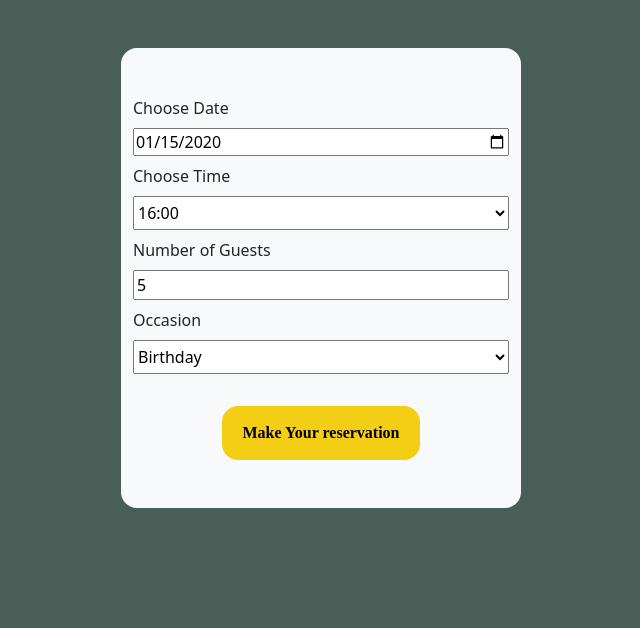
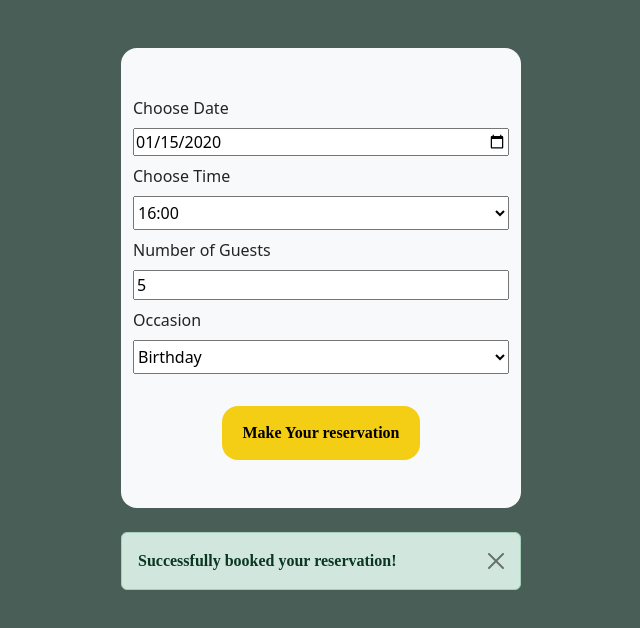
Before and after one commit to kenh21/capstone-project, a React (Create React App) app: page /Reservations in a window 1280 px wide. Both pictures are taken after typing "2020-01-15", "5" into the empty fields and a click on the input "Make Your reservation". Shown: the part 639-1267 px from the top of the page, without its empty margins (319-959 px from the left). Built offline with nearby package versions, Linux system fonts and the light colour scheme.

Commit message:
Add alert message when for is submitted

```diff
--- a/src/App.css
+++ b/src/App.css
@@ -81,6 +81,14 @@
   border-style: none !important;
   justify-self: center !important;
   padding: 15px;
+}
+
+.alerts {
+  width: 400px !important;
+  justify-self:center !important;
+  font-size: 16px !important;
+  font-family: 'Karla' !important;
+  font-weight: 600 !important;
 }
 
 a:link {
--- a/src/components/Reservations.js
+++ b/src/components/Reservations.js
@@ -1,4 +1,4 @@
-import { Col, Container, Row, Image } from "react-bootstrap";
+import { Col, Container, Row, Image, Alert } from "react-bootstrap";
 import NavBar from "../components/NavBar"
 import  Header from "../components/Header"
 import Restaurant from "../Images/restaurant.jpg"
@@ -6,6 +6,7 @@ import '../App.css';
 import { useState } from "react";
 
 function Reservations () {
+  const [showAlert, setShowAlert] = useState(false);
   const [values, setValues] = useState ( {
       date: '',
       time: '',
@@ -20,8 +21,10 @@ function Reservations () {
   const handleSubmit = (e) => {
     e.preventDefault();
     console.log(values);
-    alert("Successfully Submitted!");
+    setShowAlert(true);
+    setTimeout(() => setShowAlert(false), 3000);
   }
+
   return (
   <>
   <Container fluid className="m-0 p-0 vh-100">
@@ -39,10 +42,8 @@ function Reservations () {
     <Container fluid className="hero vh-100 pt-5">
       <Row className="justify-content-center">
   <form className="bg-light py-5 forms col-4" onSubmit={handleSubmit}>
-
     <label htmlFor="date">Choose Date</label>
     <input className="my-2" name="date" type="date" id="date" onChange={(e) => handleChanges(e)} required></input>
-
     <label htmlFor="time">Choose Time</label>
     <select className="my-2 py-1" id="time" name="time" type="time" onChange={(e) => handleChanges(e)} required>
       <option>16:00</option>
@@ -53,20 +54,21 @@ function Reservations () {
       <option>21:00</option>
       <option>22:00</option>
     </select>
-
     <label htmlFor="guests">Number of Guests</label>
     <input className="my-2" name="guests" type="number" placeholder="1" min={1} max={10} id="guests" onChange={(e) => handleChanges(e)} required></input>
-
-
     <label htmlFor="occasion">Occasion</label>
     <select className="my-2 py-1" id="occasion" name="occasion" onChange={(e) => handleChanges(e)} required>
       <option>Birthday</option>
       <option>Anniversary</option>
     </select>
-
-    <input className="mt-4 submitBtn" type="submit" value="Make Your reservation"></input>
-
+    <input className="mt-4 submitBtn" type="submit" value="Make Your reservation" ></input>
   </form>
+  </Row>
+  <Row className="justify-content-center">
+  {showAlert && (
+        <Alert className="mt-4 alerts justify-self-center"variant="success" onClose={() => setShowAlert(false)} dismissible>
+          Successfully booked your reservation!
+        </Alert>)}
   </Row>
   </Container>
   </Container>
```
